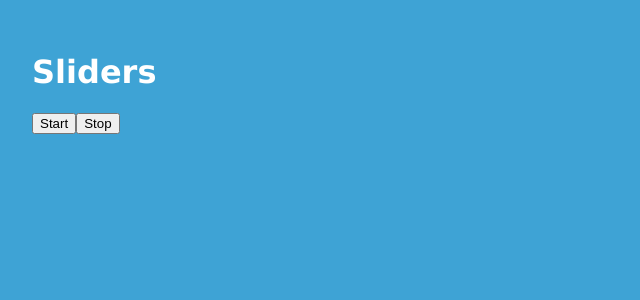
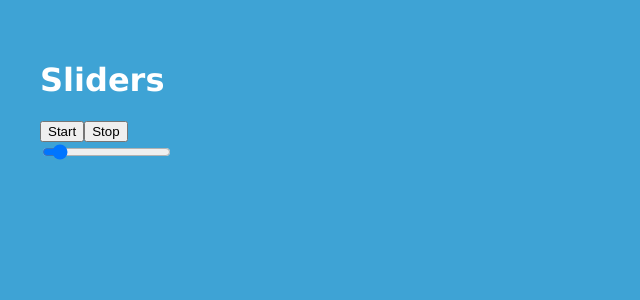
Before and after one commit to JoeDE88/Audio_controller, a React (Vite) app in the folder audio_controller/: page / in a window 1280 px wide. Shown: the top 300 px of the page, without its empty margins (0-640 px from the left). Built offline with nearby package versions, Linux system fonts and the light colour scheme.

Commit message:
added Osc1 component, added state for osc1Freq and changeFreq func

```diff
--- a/audio_controller/src/App.jsx
+++ b/audio_controller/src/App.jsx
@@ -1,4 +1,6 @@
+import { useState } from 'react';
 import './App.scss'
+import Osc1 from './components/Osc1';
 
 // se ejecuta una nueva de instancia de AudioContext solo una vez:
 let actx = new AudioContext();
@@ -20,12 +22,20 @@ gain1.connect(out)
 // osc1.start()
 
 function App() {
+  const [osc1Freq, setOsc1Freq] = useState(osc1.frequency.value)
+
+  const changeOsc1Freq = (e) =>{
+    let {value} = e.target;
+    setOsc1Freq(value)
+    osc1.frequency.value = value
+  }
 
   return (
     <>
     <h1>Sliders</h1>
     <button onClick={()=> osc1.start()}>Start</button>
     <button onClick={()=> osc1.stop()}>Stop</button>
+    <Osc1 changeFreq={changeOsc1Freq} freq={osc1Freq}/>
     </>
   )
 }
--- a/audio_controller/src/App.scss
+++ b/audio_controller/src/App.scss
@@ -1,6 +1,4 @@
 body {
-  max-width: 1280px;
-  margin: 0 auto;
   padding: 2rem;
   background-color: #3ea3d5;
   font-family: 'Lucida Sans', 'Lucida Sans Regular', 'Lucida Grande', 'Lucida Sans Unicode', Geneva, Verdana, sans-serif;
--- /dev/null
+++ b/audio_controller/src/components/Osc1.jsx
@@ -0,0 +1,7 @@
+export default function Osc1({changeFreq, freq}){
+  return (
+    <div>
+        <input value={freq} onChange={changeFreq} type="range" id="frequency" max='5000'/>
+    </div>
+  )
+}
```
